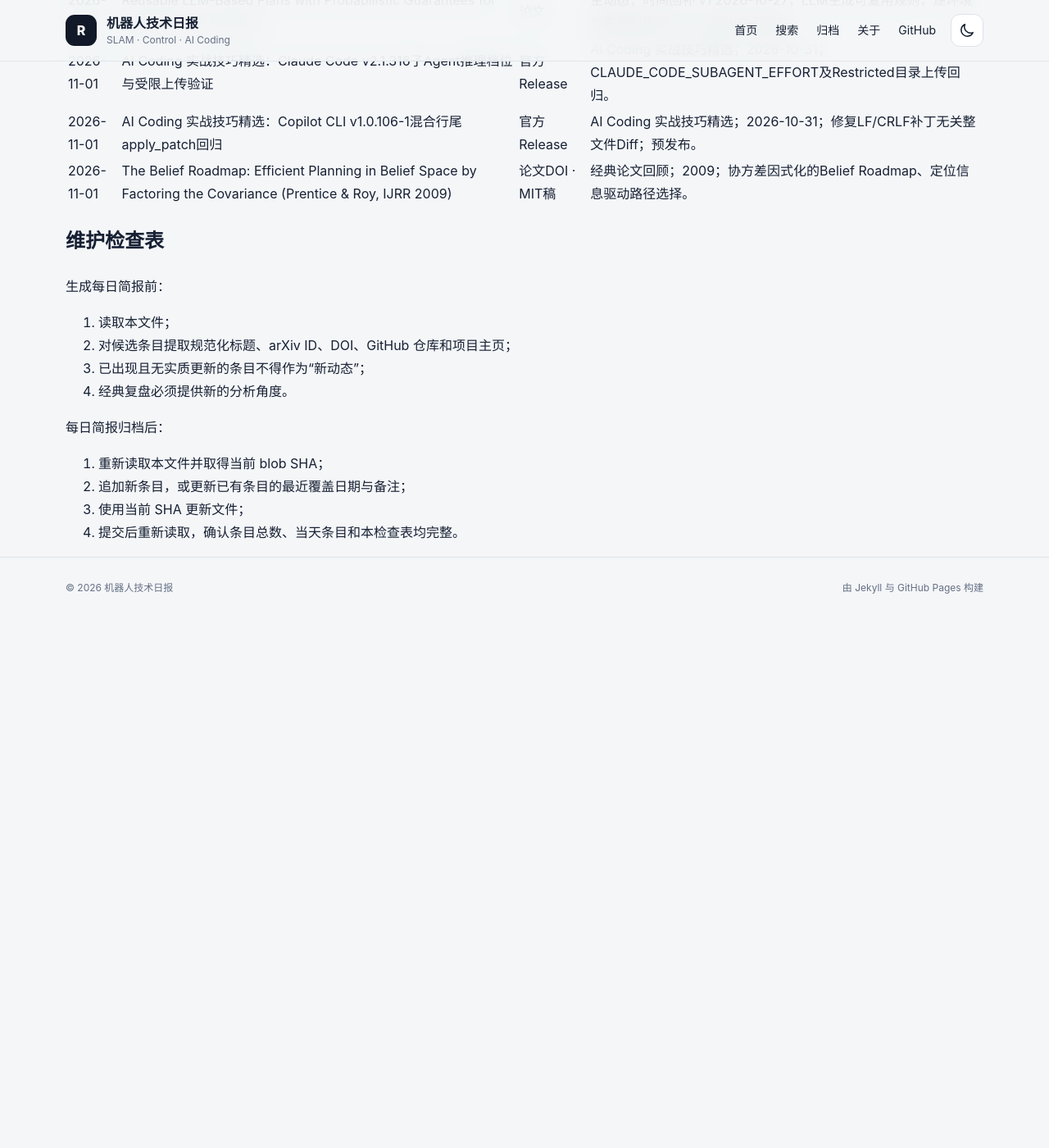
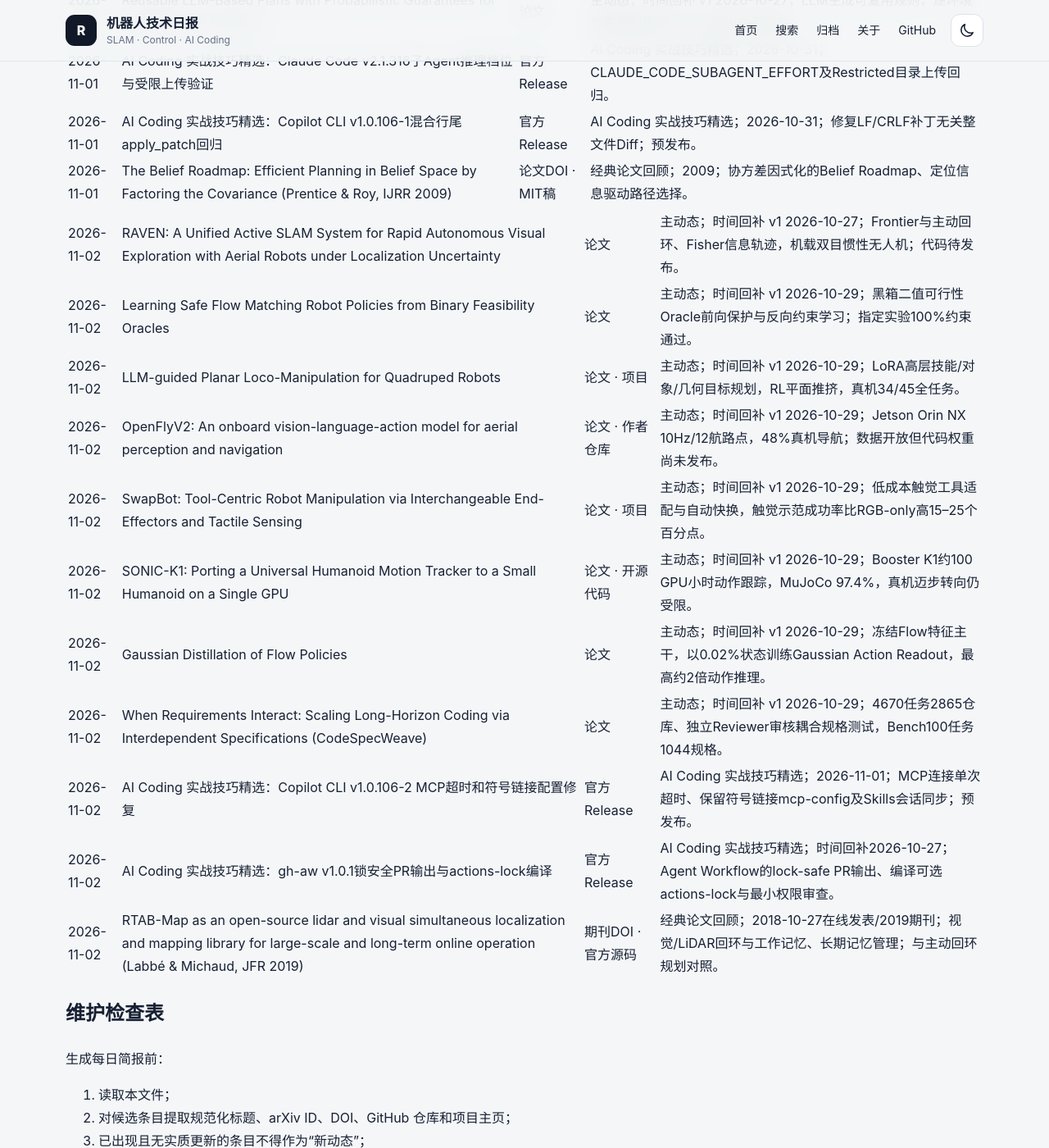
Before and after one commit to helywin/daily, a Jekyll site: the page built from robotics-brief-covered-items.md, in a window 1280 px wide and 1400 px high, scrolled down 80723 px. Shown: the whole window at 82% size. Built offline with Jekyll 4.4.1, drawn with Linux system fonts in a browser that asks for light colours; our own code applies the rules of GitHub Pages for plain Markdown files; before the commit the page ends 81475 px from its top, so only the background shows below that; some of the changed text lies outside the part shown.

Commit message:
docs: update robotics brief coverage index for 2026-11-02

```diff
--- a/robotics-brief-covered-items.md
+++ b/robotics-brief-covered-items.md
@@ -1,6 +1,6 @@
 # 机器人技术简报已覆盖条目索引
 
-> 最后更新：2026-11-01（Asia/Shanghai）
+> 最后更新：2026-11-02（Asia/Shanghai）
 >
 > 用途：每日简报选题前强制查重。本文件保留全部历史条目的最近覆盖日期、规范标题、至少一个可直接访问的原始来源和必要备注。
 >
@@ -180,6 +180,7 @@
 >
 > 2026-10-31 新增 8 条主动态、3 条 AI Coding 实战技巧精选与 1 条经典论文回顾，共 1183 条。
 > 2026-11-01 新增 8 条主动态、2 条 AI Coding 实战技巧精选与 1 条经典论文回顾，共 1194 条。
+> 2026-11-02 新增 8 条主动态、2 条 AI Coding 实战技巧精选与 1 条经典论文回顾，共 1205 条。
 >
 ## 已核验条目
 
@@ -1468,6 +1469,18 @@
 | 2026-11-01 | AI Coding 实战技巧精选：Copilot CLI v1.0.106-1混合行尾apply_patch回归 | [官方Release](https://github.com/github/copilot-cli/releases/tag/v1.0.106-1) | AI Coding 实战技巧精选；2026-10-31；修复LF/CRLF补丁无关整文件Diff；预发布。 |
 | 2026-11-01 | The Belief Roadmap: Efficient Planning in Belief Space by Factoring the Covariance (Prentice & Roy, IJRR 2009) | [论文DOI](https://doi.org/10.1177/0278364909341659) · [MIT稿](https://dspace.mit.edu/entities/publication/31309098-99dd-4c42-972c-2000c5f2eb44) | 经典论文回顾；2009；协方差因式化的Belief Roadmap、定位信息驱动路径选择。 |
 
+| 2026-11-02 | RAVEN: A Unified Active SLAM System for Rapid Autonomous Visual Exploration with Aerial Robots under Localization Uncertainty | [论文](https://arxiv.org/abs/2610.37111) | 主动态；时间回补 v1 2026-10-27；Frontier与主动回环、Fisher信息轨迹，机载双目惯性无人机；代码待发布。 |
+| 2026-11-02 | Learning Safe Flow Matching Robot Policies from Binary Feasibility Oracles | [论文](https://arxiv.org/abs/2610.40075) | 主动态；时间回补 v1 2026-10-29；黑箱二值可行性Oracle前向保护与反向约束学习；指定实验100%约束通过。 |
+| 2026-11-02 | LLM-guided Planar Loco-Manipulation for Quadruped Robots | [论文](https://arxiv.org/abs/2610.40248) · [项目](https://anonymousprojects-dev.github.io/LLM-guided-LocoManipulation-Quadrupeds/) | 主动态；时间回补 v1 2026-10-29；LoRA高层技能/对象/几何目标规划，RL平面推挤，真机34/45全任务。 |
+| 2026-11-02 | OpenFlyV2: An onboard vision-language-action model for aerial perception and navigation | [论文](https://arxiv.org/abs/2610.39287) · [作者仓库](https://github.com/Ideal-ljl/AeroBrain) | 主动态；时间回补 v1 2026-10-29；Jetson Orin NX 10Hz/12航路点，48%真机导航；数据开放但代码权重尚未发布。 |
+| 2026-11-02 | SwapBot: Tool-Centric Robot Manipulation via Interchangeable End-Effectors and Tactile Sensing | [论文](https://arxiv.org/abs/2610.40646) · [项目](https://personalrobotics.cs.washington.edu/SwapBot/) | 主动态；时间回补 v1 2026-10-29；低成本触觉工具适配与自动快换，触觉示范成功率比RGB-only高15–25个百分点。 |
+| 2026-11-02 | SONIC-K1: Porting a Universal Humanoid Motion Tracker to a Small Humanoid on a Single GPU | [论文](https://arxiv.org/abs/2610.39327) · [开源代码](https://github.com/Kyk0/sonic-k1) | 主动态；时间回补 v1 2026-10-29；Booster K1约100 GPU小时动作跟踪，MuJoCo 97.4%，真机迈步转向仍受限。 |
+| 2026-11-02 | Gaussian Distillation of Flow Policies | [论文](https://arxiv.org/abs/2610.40271) | 主动态；时间回补 v1 2026-10-29；冻结Flow特征主干，以0.02%状态训练Gaussian Action Readout，最高约2倍动作推理。 |
+| 2026-11-02 | When Requirements Interact: Scaling Long-Horizon Coding via Interdependent Specifications (CodeSpecWeave) | [论文](https://arxiv.org/abs/2610.40256) | 主动态；时间回补 v1 2026-10-29；4670任务2865仓库、独立Reviewer审核耦合规格测试，Bench100任务1044规格。 |
+| 2026-11-02 | AI Coding 实战技巧精选：Copilot CLI v1.0.106-2 MCP超时和符号链接配置修复 | [官方Release](https://github.com/github/copilot-cli/releases/tag/v1.0.106-2) | AI Coding 实战技巧精选；2026-11-01；MCP连接单次超时、保留符号链接mcp-config及Skills会话同步；预发布。 |
+| 2026-11-02 | AI Coding 实战技巧精选：gh-aw v1.0.1锁安全PR输出与actions-lock编译 | [官方Release](https://github.com/github/gh-aw/releases/tag/v1.0.1) | AI Coding 实战技巧精选；时间回补2026-10-27；Agent Workflow的lock-safe PR输出、编译可选actions-lock与最小权限审查。 |
+| 2026-11-02 | RTAB-Map as an open-source lidar and visual simultaneous localization and mapping library for large-scale and long-term online operation (Labbé & Michaud, JFR 2019) | [期刊DOI](https://doi.org/10.1002/rob.21831) · [官方源码](https://github.com/introlab/rtabmap) | 经典论文回顾；2018-10-27在线发表/2019期刊；视觉/LiDAR回环与工作记忆、长期记忆管理；与主动回环规划对照。 |
+
 ## 维护检查表
 
 生成每日简报前：
```
